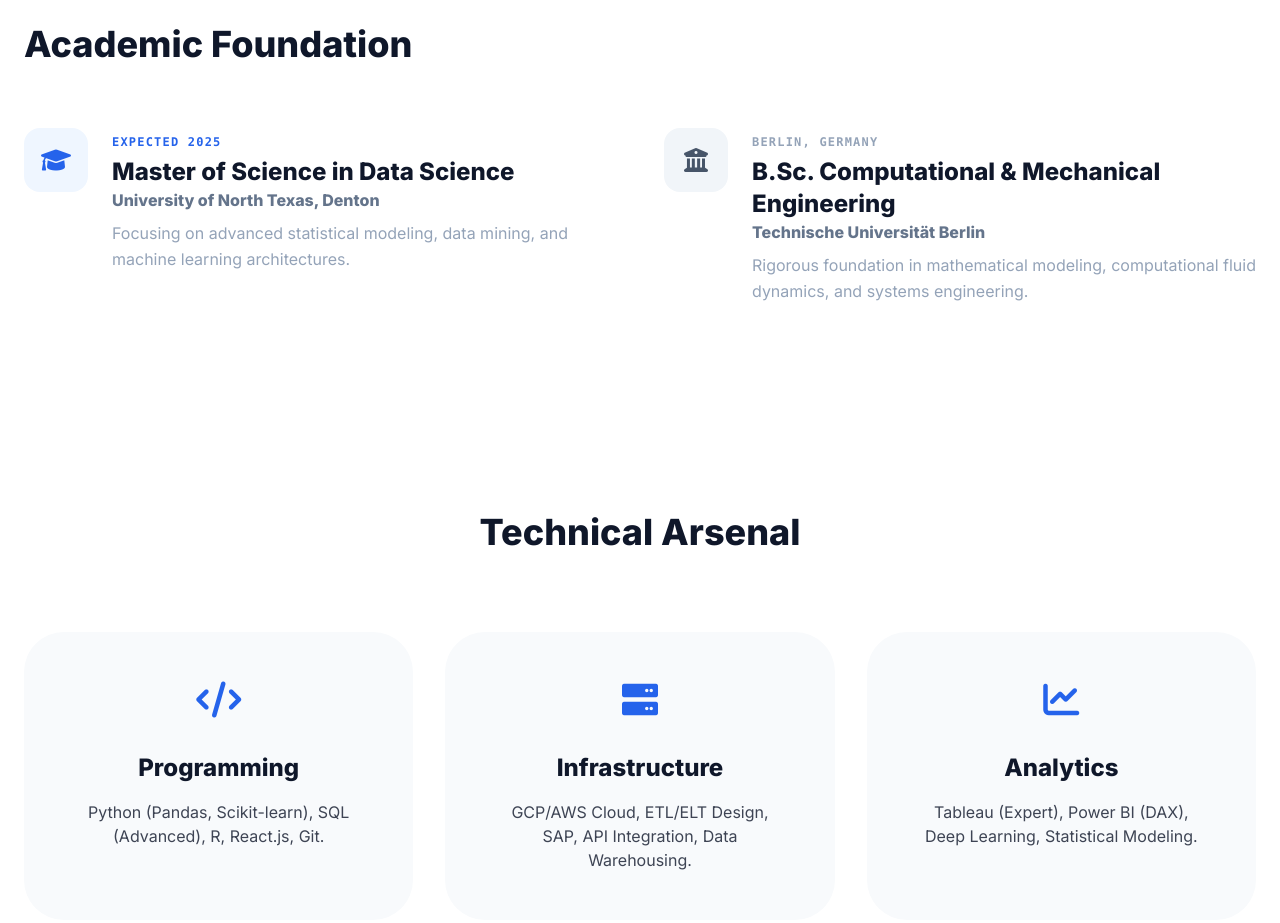
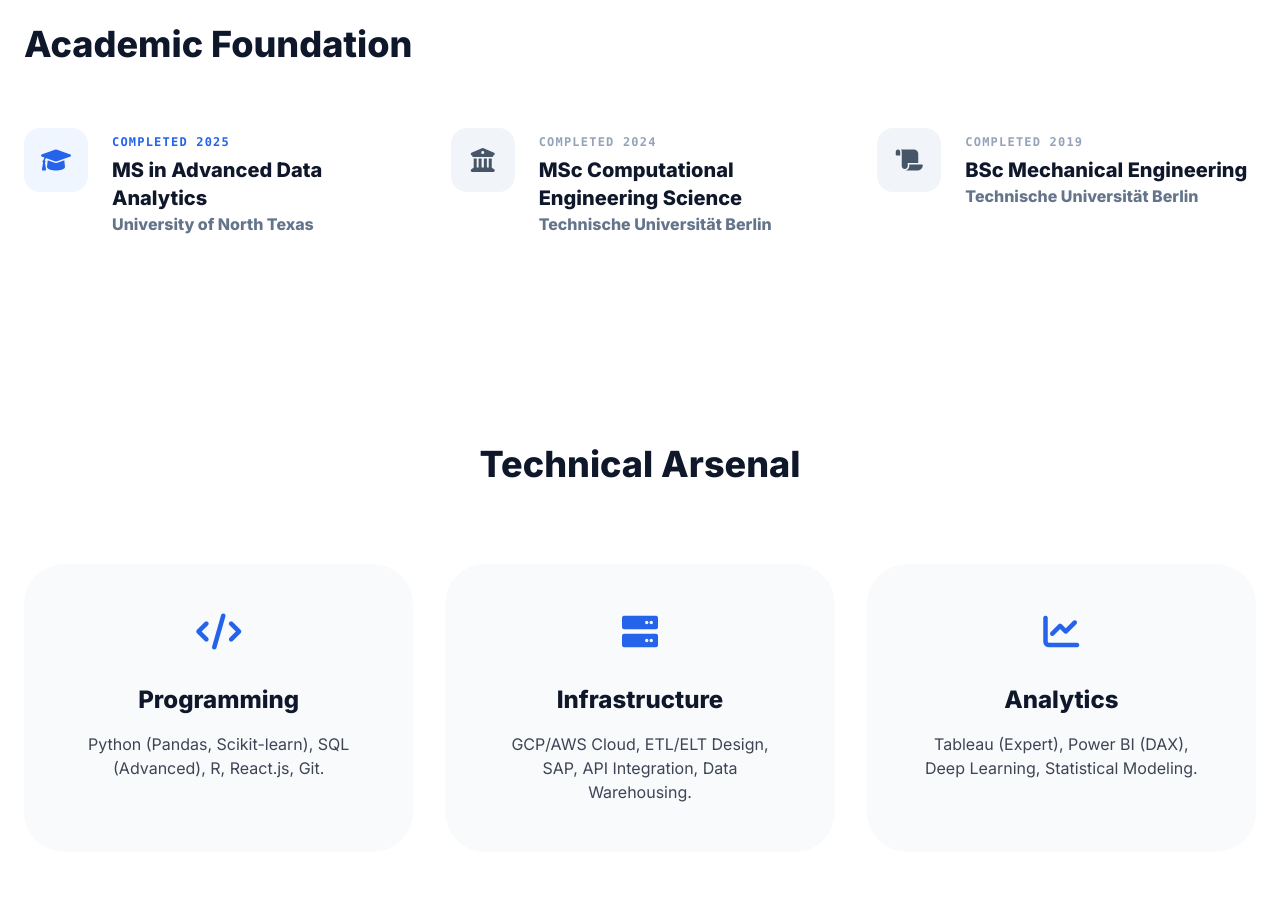
Before and after one commit to ravi-pandey007/Portfolio, a plain HTML site: page index.html in a window 1280 px wide. Shown: the part 3160-4083 px from the top of the page. Drawn offline with nearby package versions, Linux system fonts and the light colour scheme.

Commit message:
ndex.html

```diff
--- a/index.html
+++ b/index.html
@@ -123,29 +123,38 @@
     <section id="education" class="py-20 bg-white border-t border-slate-100">
         <div class="max-w-7xl mx-auto px-6">
             <h2 class="text-4xl font-black mb-16 text-center lg:text-left">Academic Foundation</h2>
-            <div class="grid grid-cols-1 md:grid-cols-2 gap-12">
+            <div class="grid grid-cols-1 md:grid-cols-3 gap-12">
 
                 <div class="flex gap-6 fade-in">
                     <div class="flex-none w-16 h-16 bg-blue-50 rounded-2xl flex items-center justify-center">
                         <i class="fa-solid fa-graduation-cap text-2xl text-blue-600"></i>
                     </div>
                     <div>
-                        <span class="text-blue-600 font-mono text-xs font-bold uppercase tracking-widest">Expected 2025</span>
-                        <h3 class="text-2xl font-black mt-1">Master of Science in Data Science</h3>
-                        <p class="text-slate-500 font-bold">University of North Texas, Denton</p>
-                        <p class="text-slate-400 mt-2 leading-relaxed">Focusing on advanced statistical modeling, data mining, and machine learning architectures.</p>
+                        <span class="text-blue-600 font-mono text-xs font-bold uppercase tracking-widest">Completed 2025</span>
+                        <h3 class="text-xl font-black mt-1">MS in Advanced Data Analytics</h3>
+                        <p class="text-slate-500 font-bold">University of North Texas</p>
+                    </div>
+                </div>
+
+                <div class="flex gap-6 fade-in delay-100">
+                    <div class="flex-none w-16 h-16 bg-slate-100 rounded-2xl flex items-center justify-center">
+                        <i class="fa-solid fa-university text-2xl text-slate-600"></i>
+                    </div>
+                    <div>
+                        <span class="text-slate-400 font-mono text-xs font-bold uppercase tracking-widest">Completed 2024</span>
+                        <h3 class="text-xl font-black mt-1">MSc Computational Engineering Science</h3>
+                        <p class="text-slate-500 font-bold">Technische Universität Berlin</p>
                     </div>
                 </div>
 
                 <div class="flex gap-6 fade-in delay-200">
                     <div class="flex-none w-16 h-16 bg-slate-100 rounded-2xl flex items-center justify-center">
-                        <i class="fa-solid fa-university text-2xl text-slate-600"></i>
+                        <i class="fa-solid fa-scroll text-2xl text-slate-600"></i>
                     </div>
                     <div>
-                        <span class="text-slate-400 font-mono text-xs font-bold uppercase tracking-widest">Berlin, Germany</span>
-                        <h3 class="text-2xl font-black mt-1">B.Sc. Computational & Mechanical Engineering</h3>
+                        <span class="text-slate-400 font-mono text-xs font-bold uppercase tracking-widest">Completed 2019</span>
+                        <h3 class="text-xl font-black mt-1">BSc Mechanical Engineering</h3>
                         <p class="text-slate-500 font-bold">Technische Universität Berlin</p>
-                        <p class="text-slate-400 mt-2 leading-relaxed">Rigorous foundation in mathematical modeling, computational fluid dynamics, and systems engineering.</p>
                     </div>
                 </div>
 
```
